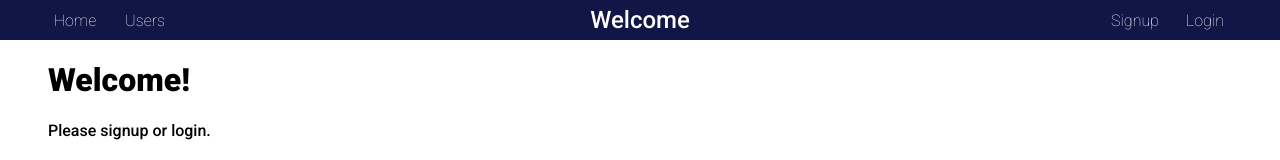
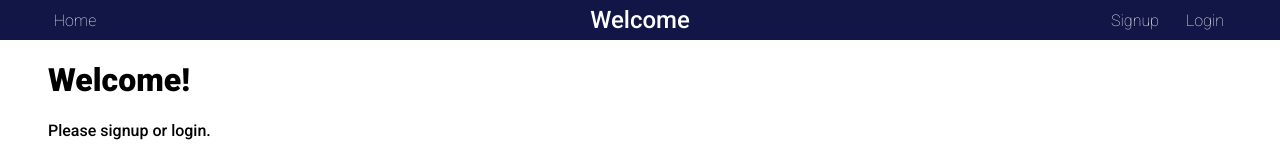
Before and after one commit to luisjavm3/todov2-client, a React (Create React App) app: page / in a window 1280 px wide. Shown: the top 160 px of the page. Built offline with nearby package versions, Linux system fonts and the light colour scheme.

Commit message:
improve header hiding Users button

```diff
--- a/src/components/Header.jsx
+++ b/src/components/Header.jsx
@@ -37,9 +37,11 @@ const Header = () => {
           <li className="header__list-item">
             <Link to="/">home</Link>
           </li>
-          <li className="header__list-item">
-            <a href="any">users</a>
-          </li>
+          {isAuthenticated && (
+            <li className="header__list-item">
+              <a href="any">users</a>
+            </li>
+          )}
         </ul>
 
         <div className="header__title-bar">
--- a/src/views/Todos.jsx
+++ b/src/views/Todos.jsx
@@ -6,14 +6,14 @@ const Todos = () => {
   const token = useSelector((state) => state.authData.token);
   const [todos, setTodos] = useState('');
 
+  const foo = async () => {
+    const bar = await api.getAllTodos(token);
+    setTodos(bar.data.content);
+  };
+
   useEffect(() => {
-    const foo = async () => {
-      const bar = await api.getAllTodos(token);
-      setTodos(bar.data.content);
-    };
-
     foo();
-  }, [token]);
+  });
 
   return (
     <div>
```
